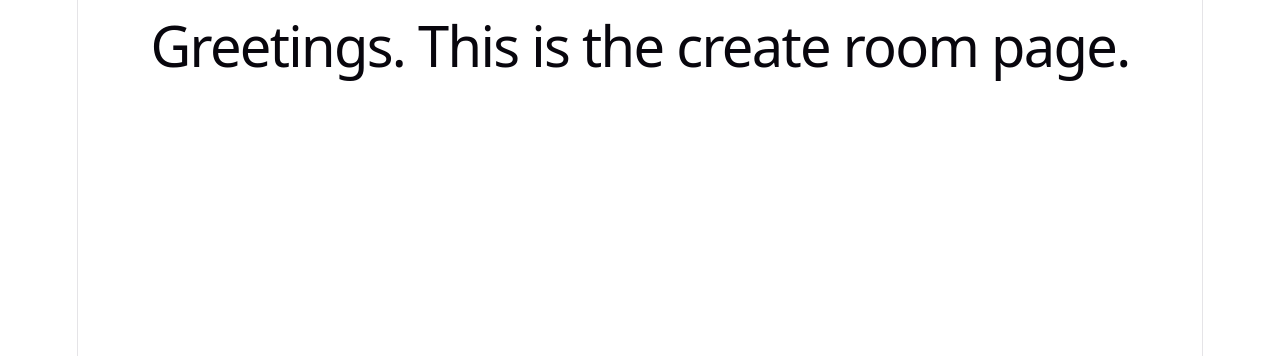
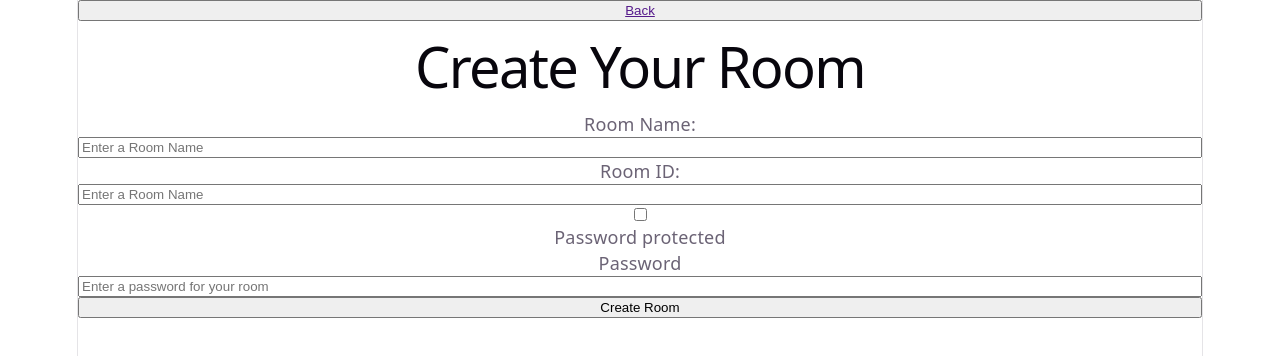
Before and after one commit to CyMain/LiveDoc, a React (Vite) app in the folder client/: page / in a window 1280 px wide. Both pictures are taken after typing "Sample" into the empty fields and a click on the button "Create a Room". Shown: the top 356 px of the page. Built offline with nearby package versions, Linux system fonts and the light colour scheme.

Commit message:
chore: add content to CreateRoomPage

```diff
--- a/client/src/pages/CreateRoomPage/CreateRoomPage.jsx
+++ b/client/src/pages/CreateRoomPage/CreateRoomPage.jsx
@@ -1,7 +1,44 @@
-export default function CreateRoomPage(){
+export default function CreateRoomPage({ changePage }){
+    function backToHome(){
+        changePage("home")
+    }
+
     return(
         <>
-        <h1>Greetings. This is the create room page.</h1>
+            <button
+                className="quick-link-btn"
+                onClick={backToHome}
+            >
+                <a href="">Back</a>
+            </button>
+            <h1>Create Your Room</h1>
+            <label htmlFor="">Room Name:</label>
+            <input
+                type="text"
+                placeholder="Enter a Room Name"
+            />
+
+            <label htmlFor="">Room ID:</label>
+            <input
+                type="text"
+                placeholder="Enter a Room Name"
+            />
+
+
+            <input
+                type="checkbox"
+                name="passworded-checkbox"
+                id="passworded-checkbox"
+            /> Password protected
+
+            <label htmlFor="">Password</label>
+            <input
+                type="text"
+                placeholder="Enter a password for your room"
+            />
+
+            <button>Create Room</button>
+
         </>
     )
 }
```
